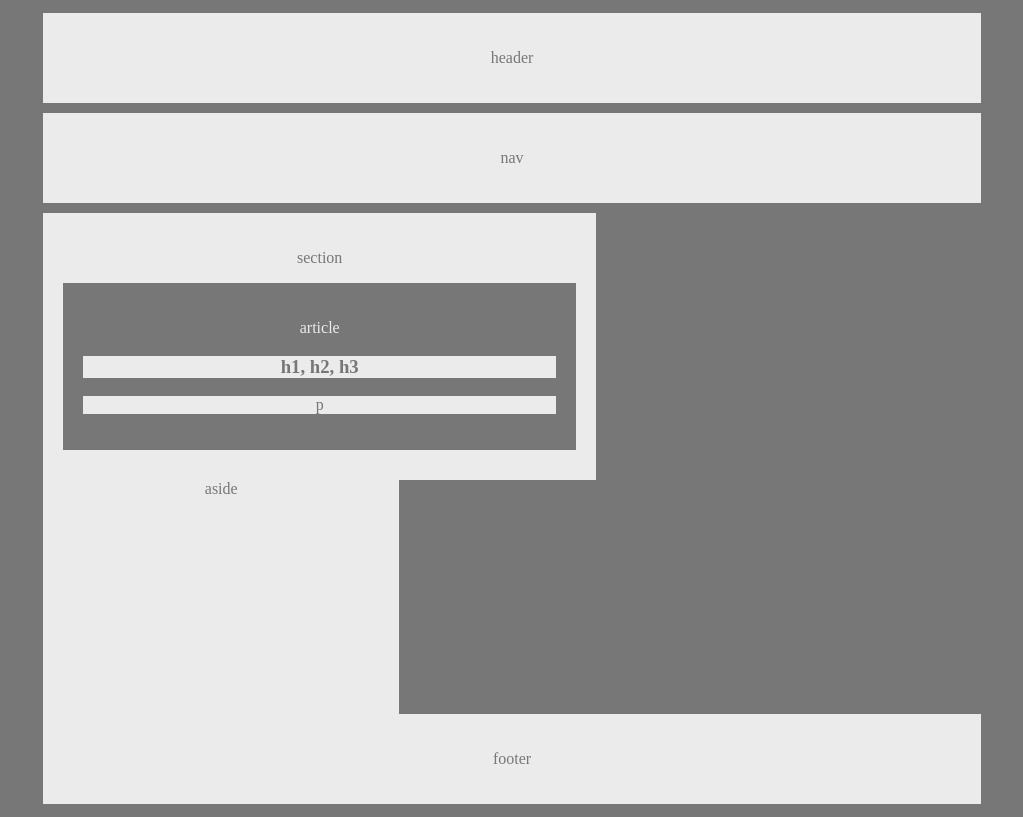
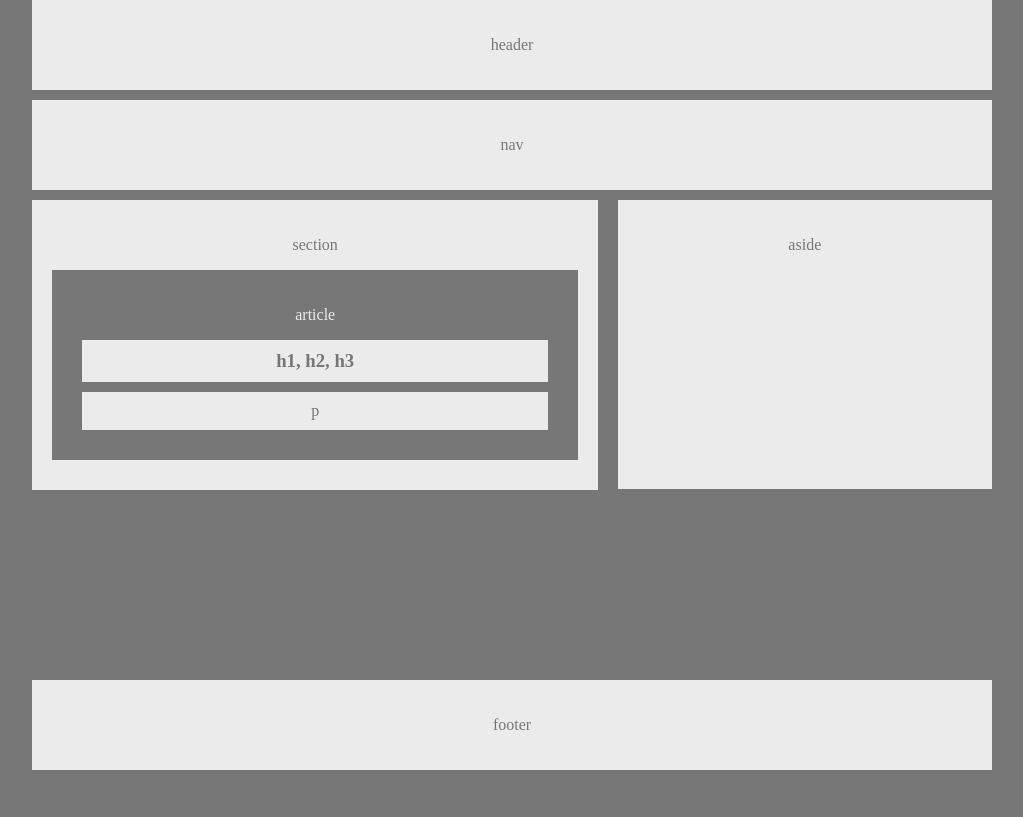
Before and after one commit to jjlarkin/week1_jl, a plain HTML site: page index.html in a window 1280 px wide. Shown: the whole page, without its empty margins (128-1151 px from the left). Drawn offline with Linux system fonts and the light colour scheme.

Commit message:
mostly done

```diff
--- a/style.css
+++ b/style.css
@@ -10,12 +10,12 @@ body {
     box-sizing: border-box;
     text-align: center;
     background-color: #777;
+    width: 75%;
+    margin: 0 auto;
 }
 
 div.bigwrap {
-    width: 75%;
-    margin: 0 auto;
-    padding: 5px;
+
 }
 
 header {
@@ -34,11 +34,9 @@ nav {
     margin-bottom: 10px;
 }
 
-div.wrap {
-
+.wrap {
     background-color: #777;
-    width: 100%;
-    margin:0;
+    margin: 0;
 
 }
 
@@ -50,7 +48,7 @@ section {
     background-color: #ebebeb;
     width: 59%;
     margin: 0 auto;
-    margin-right: 28px;
+    margin-right: 10px;
     color: #777;
     overflow: auto;
 }
@@ -63,35 +61,35 @@ article {
 
 h1 {
     background-color: #ebebeb;
-    padding: 5;
-    margin: 1;
+    padding: 10px;
+    margin: 10px;
     color: #777;
 }
 
 .pclass {
     background-color: #ebebeb;
-    padding: 5;
-    margin: 1;
+    padding: 10px;
+    margin: 10px;
     color: #777;
 }
 
 aside {
-
+    position: relative;
+    top:0;
+    float: right;
     padding: 20px;
-    padding-bottom: 200px;
+    padding-bottom: 219px;
     background-color: #ebebeb;
-    width: 38%;
-
-
+    width: 39%;
     color: #777;
-
 }
 
 footer {
-
-    bottom: 0;
+    position: fixed;
+    bottom: 30px;
     background-color: #ebebeb;
     padding: 20px;
     color: #777;
     margin: 0 auto;
+    width: 75%;
 }
```
